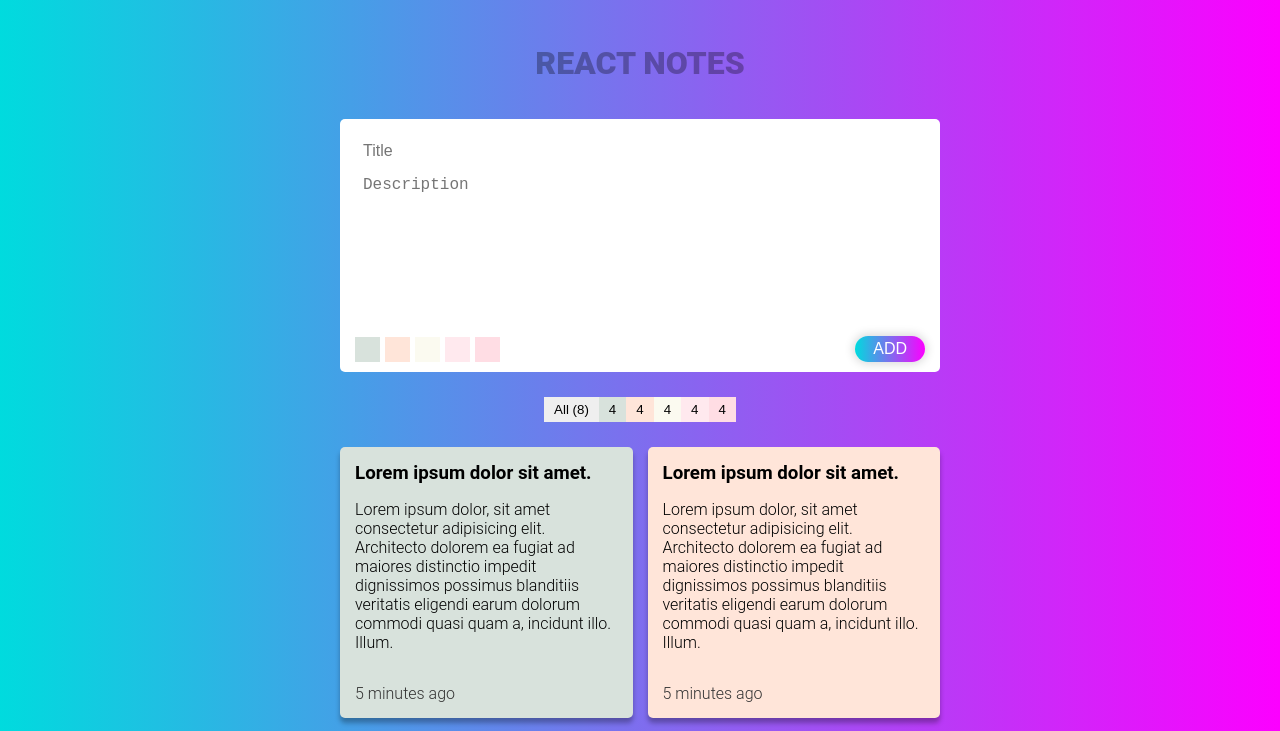
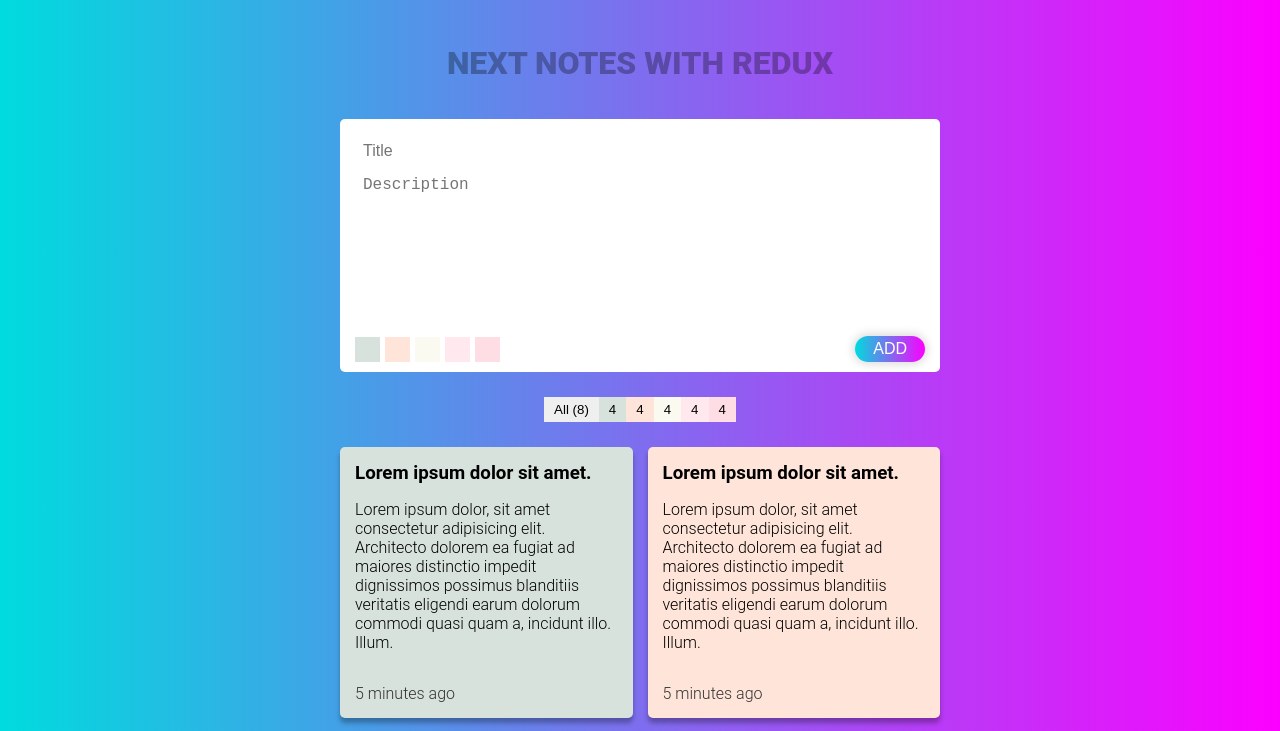
Before and after one commit to NishatFariza/next-note-with-redux, a Next.js app: page / in a window 1280 px wide. Shown: the top 731 px of the page. Built offline with nearby package versions, Linux system fonts and the light colour scheme.

Commit message:
redux toolkit added

```diff
--- a/package.json
+++ b/package.json
@@ -9,6 +9,7 @@
     "lint": "next lint"
   },
   "dependencies": {
+    "@reduxjs/toolkit": "^1.8.6",
     "next": "12.3.1",
     "react": "18.2.0",
     "react-dom": "18.2.0",
--- a/src/pages/index.tsx
+++ b/src/pages/index.tsx
@@ -7,7 +7,7 @@ const index = () => {
   return (
     <div className="app">
       <div className="header">
-        <h1 className="app-title">React Notes</h1>
+        <h1 className="app-title">Next Notes with Redux</h1>
       </div>
       <Writter />
       <Filtter />
```
Also changed, not shown: src/components/test.tsx (added, +9 -0 lines), 1 other file (tests, documents, lock files or other folders).
